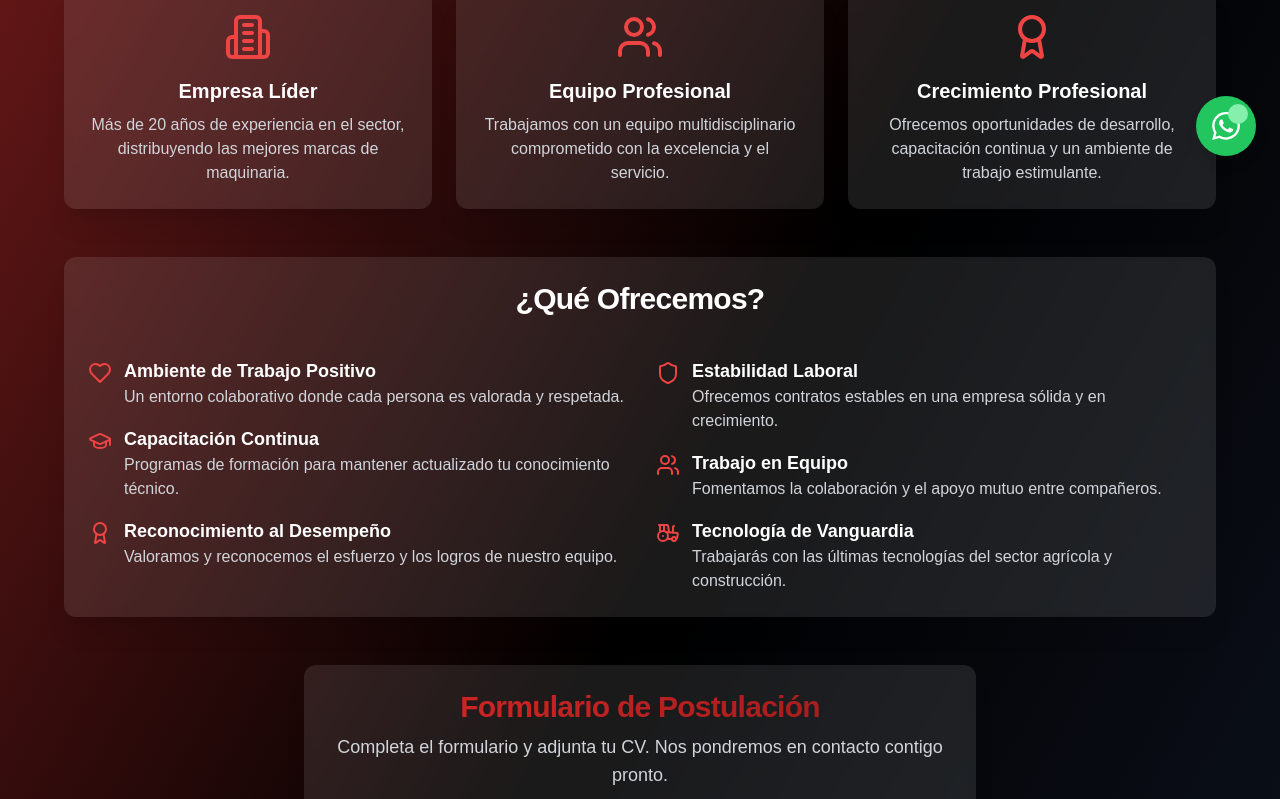
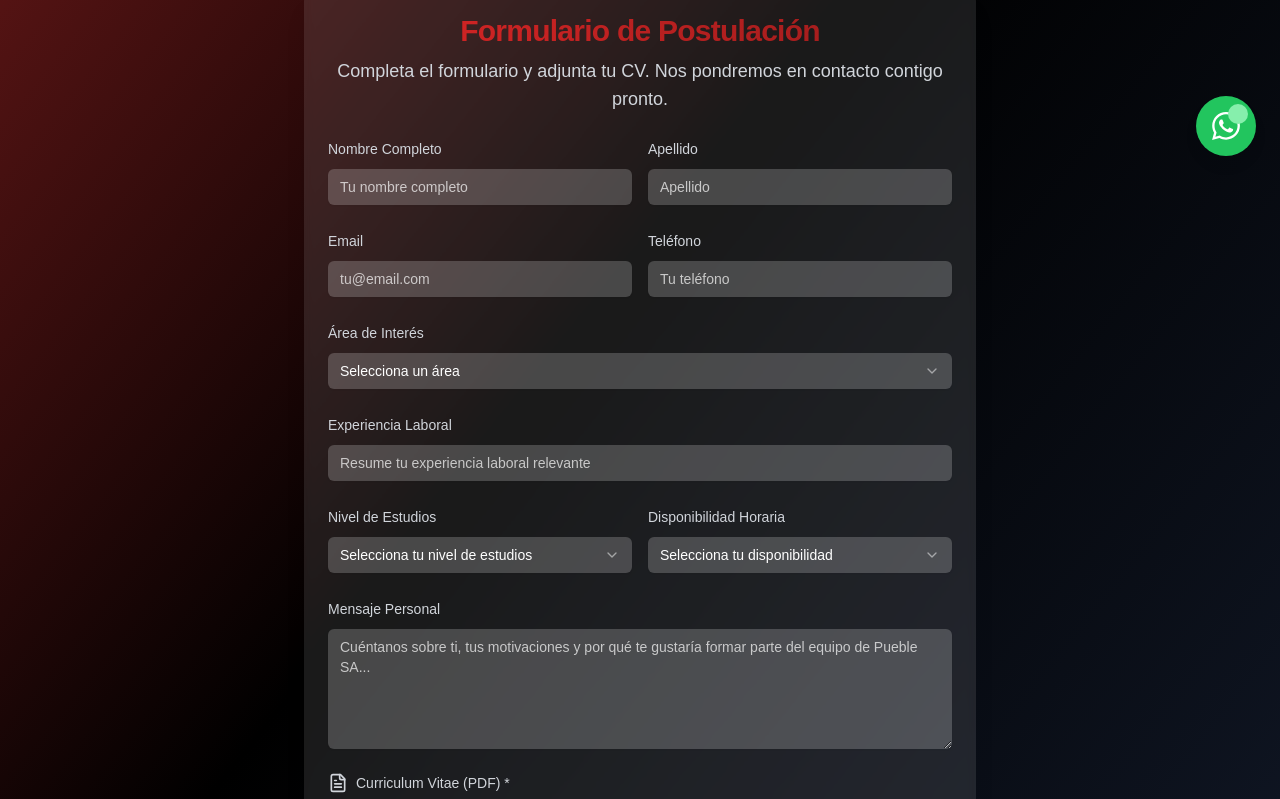
Before and after one commit to Pietro923/Landing-Page-Pueble, a Next.js app: page /trabaja-con-nosotros in a window 1280 px wide. Shown: the part 620-1419 px from the top of the page. Built offline with nearby package versions, Linux system fonts and the light colour scheme.

Commit message:
fix del fix del fix del fix

```diff
--- a/next.config.ts
+++ b/next.config.ts
@@ -1,7 +1,7 @@
 import type { NextConfig } from "next";
 
 const nextConfig: NextConfig = {
-  //output: 'export',
+  output: 'export',
   images: {
     unoptimized: true,
   },
--- a/src/app/trabaja-con-nosotros/page.tsx
+++ b/src/app/trabaja-con-nosotros/page.tsx
@@ -1,3 +1,4 @@
+// src/app/trabaja-con-nosotros/page.tsx
 'use client';
 import { useState } from "react";
 import { Button } from "@/components/ui/button";
@@ -13,8 +14,8 @@ import {
   SelectTrigger,
   SelectValue,
 } from "@/components/ui/select";
-import { Upload, Mail, User, FileText, Briefcase, Phone, GraduationCap, Clock, Tractor, Building2, Users, Award, Heart, Shield } from 'lucide-react';
-import { motion } from "framer-motion";
+import { Upload, FileText, Loader2, CheckCircle2, AlertCircle } from 'lucide-react';
+import { motion, AnimatePresence } from "framer-motion";
 import { useToast } from "@/hooks/use-toast";
 
 export default function TrabajaConNosotros() {
@@ -29,10 +30,10 @@ export default function TrabajaConNosotros() {
     nivelEstudio: "",
     disponibilidad: "",
     mensaje: "",
-    cv: null as File | null,
   });
+  const [cvFile, setCvFile] = useState<File | null>(null);
+  const [fileName, setFileName] = useState("");
   const [isSubmitting, setIsSubmitting] = useState(false);
-  const [fileName, setFileName] = useState("");
   const [submitStatus, setSubmitStatus] = useState<'idle' | 'success' | 'error'>('idle');
 
   const areasInteres = [
@@ -67,10 +68,14 @@ export default function TrabajaConNosotros() {
     const file = e.target.files?.[0];
     if (file) {
       if (file.type === "application/pdf" && file.size <= 10 * 1024 * 1024) {
-        setFormData({ ...formData, cv: file });
+        setCvFile(file);
         setFileName(file.name);
       } else {
-        alert("Por favor, sube un archivo PDF válido (máximo 10MB).");
+        toast({
+          variant: "destructive",
+          title: "Archivo inválido",
+          description: "Por favor, sube un archivo PDF válido (máximo 10MB).",
+        });
         e.target.value = '';
       }
     }
@@ -82,26 +87,46 @@ export default function TrabajaConNosotros() {
 
   const handleSubmit = async (e: React.FormEvent) => {
     e.preventDefault();
+
+    if (!cvFile) {
+      toast({
+        variant: "destructive",
+        title: "CV requerido",
+        description: "Debes adjuntar tu CV en formato PDF.",
+      });
+      return;
+    }
+
     setIsSubmitting(true);
+    setSubmitStatus('idle');
 
     try {
-      const form = e.target as HTMLFormElement;
-      const formData = new FormData(form);
+      // Crear FormData para enviar archivo
+      const submitFormData = new FormData();
+      Object.entries(formData).forEach(([key, value]) => {
+        submitFormData.append(key, value);
+      });
+      submitFormData.append('cv', cvFile);
 
-      const response = await fetch(form.action, {
+      const response = await fetch('/api/job-application', {
         method: 'POST',
-        body: formData,
-        mode: 'no-cors'
+        body: submitFormData,
       });
 
+      const data = await response.json();
+
+      if (!response.ok) {
+        throw new Error(data.error || 'Error al enviar la postulación');
+      }
+
+      // Éxito
+      setSubmitStatus('success');
       toast({
-        title: "Postulación enviada",
-        description: "Gracias por tu interés. Nos pondremos en contacto contigo pronto.",
+        title: "✅ Postulación enviada",
+        description: "Gracias por tu interés. Revisaremos tu postulación y nos pondremos en contacto contigo pronto.",
       });
 
-      setSubmitStatus('success');
-
-      setTimeout(() => {
+      // Limpiar formulario
       setFormData({
         nombre: "",
         apellido: "",
@@ -112,29 +137,31 @@ export default function TrabajaConNosotros() {
         nivelEstudio: "",
         disponibilidad: "",
         mensaje: "",
-          cv: null,
       });
+      setCvFile(null);
       setFileName("");
-        setIsSubmitting(false);
-      }, 2000);
+
+      // Resetear estado después de 5 segundos
+      setTimeout(() => {
+        setSubmitStatus('idle');
+      }, 5000);
 
     } catch (error) {
+      setSubmitStatus('error');
       toast({
         variant: "destructive",
-        title: "Error",
-        description: "Hubo un problema al enviar tu postulación. Por favor, inténtalo de nuevo.",
+        title: "❌ Error",
+        description: error instanceof Error ? error.message : "Hubo un problema al enviar tu postulación. Por favor, inténtalo de nuevo.",
       });
-      setSubmitStatus('error');
+    } finally {
       setIsSubmitting(false);
     }
-
-    setTimeout(() => setSubmitStatus('idle'), 3000);
   };
 
   return (
     <div className="min-h-screen bg-gradient-to-br from-red-900 via-black to-gray-900 py-5 px-4 sm:px-6 lg:px-8">
       <div className="max-w-6xl mx-auto">
-        {/* Header Section */}
+        {/* Header Section - Sin cambios */}
         <motion.div
           initial={{ opacity: 0, y: -20 }}
           animate={{ opacity: 1, y: 0 }}
@@ -149,7 +176,6 @@ export default function TrabajaConNosotros() {
               height={160}
             />
           </div>
-
 
           <motion.h2
             initial={{ opacity: 0 }}
@@ -172,113 +198,6 @@ export default function TrabajaConNosotros() {
           </motion.p>
         </motion.div>
 
-        {/* Company Info Cards */}
-        <motion.div
-          initial={{ opacity: 0, y: 20 }}
-          animate={{ opacity: 1, y: 0 }}
-          transition={{ delay: 0.2, duration: 0.6 }}
-          className="grid md:grid-cols-3 gap-6 mb-12"
-        >
-          <Card className="bg-white/10 backdrop-blur-sm border-0 shadow-xl">
-            <CardContent className="p-6 text-center">
-              <Building2 className="h-12 w-12 text-red-500 mx-auto mb-4" />
-              <h3 className="text-xl font-bold text-white mb-2">Empresa Líder</h3>
-              <p className="text-gray-300">
-                Más de 20 años de experiencia en el sector, distribuyendo las mejores marcas de maquinaria.
-              </p>
-            </CardContent>
-          </Card>
-
-          <Card className="bg-white/10 backdrop-blur-sm border-0 shadow-xl">
-            <CardContent className="p-6 text-center">
-              <Users className="h-12 w-12 text-red-500 mx-auto mb-4" />
-              <h3 className="text-xl font-bold text-white mb-2">Equipo Profesional</h3>
-              <p className="text-gray-300">
-                Trabajamos con un equipo multidisciplinario comprometido con la excelencia y el servicio.
-              </p>
-            </CardContent>
-          </Card>
-
-          <Card className="bg-white/10 backdrop-blur-sm border-0 shadow-xl">
-            <CardContent className="p-6 text-center">
-              <Award className="h-12 w-12 text-red-500 mx-auto mb-4" />
-              <h3 className="text-xl font-bold text-white mb-2">Crecimiento Profesional</h3>
-              <p className="text-gray-300">
-                Ofrecemos oportunidades de desarrollo, capacitación continua y un ambiente de trabajo estimulante.
-              </p>
-            </CardContent>
-          </Card>
-        </motion.div>
-
-        {/* What We Offer Section */}
-        <motion.div
-          initial={{ opacity: 0, y: 20 }}
-          animate={{ opacity: 1, y: 0 }}
-          transition={{ delay: 0.4, duration: 0.6 }}
-          className="mb-12"
-        >
-          <Card className="bg-white/10 backdrop-blur-sm border-0 shadow-xl">
-            <CardHeader className="text-center">
-              <CardTitle className="text-3xl font-bold text-white mb-4">¿Qué Ofrecemos?</CardTitle>
-            </CardHeader>
-            <CardContent>
-              <div className="grid md:grid-cols-2 gap-8">
-                <div className="space-y-4">
-                  <div className="flex items-start space-x-3">
-                    <Heart className="h-6 w-6 text-red-500 mt-1 flex-shrink-0" />
-                    <div>
-                      <h4 className="text-lg font-semibold text-white">Ambiente de Trabajo Positivo</h4>
-                      <p className="text-gray-300">Un entorno colaborativo donde cada persona es valorada y respetada.</p>
-                    </div>
-                  </div>
-
-                  <div className="flex items-start space-x-3">
-                    <GraduationCap className="h-6 w-6 text-red-500 mt-1 flex-shrink-0" />
-                    <div>
-                      <h4 className="text-lg font-semibold text-white">Capacitación Continua</h4>
-                      <p className="text-gray-300">Programas de formación para mantener actualizado tu conocimiento técnico.</p>
-                    </div>
-                  </div>
-
-                  <div className="flex items-start space-x-3">
-                    <Award className="h-6 w-6 text-red-500 mt-1 flex-shrink-0" />
-                    <div>
-                      <h4 className="text-lg font-semibold text-white">Reconocimiento al Desempeño</h4>
-                      <p className="text-gray-300">Valoramos y reconocemos el esfuerzo y los logros de nuestro equipo.</p>
-                    </div>
-                  </div>
-                </div>
-
-                <div className="space-y-4">
-                  <div className="flex items-start space-x-3">
-                    <Shield className="h-6 w-6 text-red-500 mt-1 flex-shrink-0" />
-                    <div>
-                      <h4 className="text-lg font-semibold text-white">Estabilidad Laboral</h4>
-                      <p className="text-gray-300">Ofrecemos contratos estables en una empresa sólida y en crecimiento.</p>
-                    </div>
-                  </div>
-
-                  <div className="flex items-start space-x-3">
-                    <Users className="h-6 w-6 text-red-500 mt-1 flex-shrink-0" />
-                    <div>
-                      <h4 className="text-lg font-semibold text-white">Trabajo en Equipo</h4>
-                      <p className="text-gray-300">Fomentamos la colaboración y el apoyo mutuo entre compañeros.</p>
-                    </div>
-                  </div>
-
-                  <div className="flex items-start space-x-3">
-                    <Tractor className="h-6 w-6 text-red-500 mt-1 flex-shrink-0" />
-                    <div>
-                      <h4 className="text-lg font-semibold text-white">Tecnología de Vanguardia</h4>
-                      <p className="text-gray-300">Trabajarás con las últimas tecnologías del sector agrícola y construcción.</p>
-                    </div>
-                  </div>
-                </div>
-              </div>
-            </CardContent>
-          </Card>
-        </motion.div>
-
         {/* Application Form */}
         <motion.div
           initial={{ opacity: 0, y: 20 }}
@@ -296,20 +215,10 @@ export default function TrabajaConNosotros() {
               </CardDescription>
             </CardHeader>
             <CardContent>
-              <div className="space-y-6">
-                {/* Campos ocultos para configuración de FormSubmit */}
-                <input type="hidden" name="_subject" value="Nueva postulación laboral - Pueble SA" />
-                <input type="hidden" name="_template" value="table" />
-                <input type="hidden" name="_captcha" value="false" />
-                <input type="hidden" name="_next" value="" />
-                <input type="hidden" name="_autoresponse" value="Gracias por tu postulación en Pueble SA. Hemos recibido tu información y pronto nos pondremos en contacto contigo para continuar con el proceso de selección." />
-                <input type="hidden" name="_replyto" value={formData.email} />
-
+              <form onSubmit={handleSubmit} className="space-y-6">
                 <div className="grid grid-cols-1 md:grid-cols-2 gap-4">
                   <div className="space-y-2">
                     <Label htmlFor="nombre" className="text-gray-300">Nombre Completo</Label>
-                    <div className="relative">
-                      <User className="absolute left-3 top-2 h-5 w-5 text-gray-400" />
                     <Input
                       id="nombre"
                       type="text"
@@ -317,15 +226,13 @@ export default function TrabajaConNosotros() {
                       placeholder="Tu nombre completo"
                       value={formData.nombre}
                       onChange={handleChange}
-                        className="pl-10 bg-white/20 text-white border-0 focus:ring-2 focus:ring-red-500 [&::placeholder]:text-white/70"
+                      className="bg-white/20 text-white border-0 focus:ring-2 focus:ring-red-500 [&::placeholder]:text-white/70"
                       required
+                      disabled={isSubmitting}
                     />
-                    </div>
                   </div>
                   <div className="space-y-2">
                     <Label htmlFor="apellido" className="text-gray-300">Apellido</Label>
-                    <div className="relative">
-                      <User className="absolute left-3 top-2 h-5 w-5 text-gray-400" />
                     <Input
                       id="apellido"
                       type="text"
@@ -333,18 +240,16 @@ export default function TrabajaConNosotros() {
                       placeholder="Apellido"
                       value={formData.apellido}
                       onChange={handleChange}
-                        className="pl-10 bg-white/20 text-white border-0 focus:ring-2 focus:ring-red-500 [&::placeholder]:text-white/70"
+                      className="bg-white/20 text-white border-0 focus:ring-2 focus:ring-red-500 [&::placeholder]:text-white/70"
                       required
+                      disabled={isSubmitting}
                     />
-                    </div>
                   </div>
                 </div>
 
                 <div className="grid grid-cols-1 md:grid-cols-2 gap-4">
                   <div className="space-y-2">
                     <Label htmlFor="email" className="text-gray-300">Email</Label>
-                    <div className="relative">
-                      <Mail className="absolute left-3 top-2 h-5 w-5 text-gray-400" />
                     <Input
                       id="email"
                       type="email"
@@ -352,15 +257,13 @@ export default function TrabajaConNosotros() {
                       placeholder="tu@email.com"
                       value={formData.email}
                       onChange={handleChange}
-                        className="pl-10 bg-white/20 text-white border-0 focus:ring-2 focus:ring-red-500 [&::placeholder]:text-white/70"
+                      className="bg-white/20 text-white border-0 focus:ring-2 focus:ring-red-500 [&::placeholder]:text-white/70"
                       required
+                      disabled={isSubmitting}
                     />
-                    </div>
                   </div>
                   <div className="space-y-2">
                     <Label htmlFor="telefono" className="text-gray-300">Teléfono</Label>
-                    <div className="relative">
-                      <Phone className="absolute left-3 top-2 h-5 w-5 text-gray-400" />
                     <Input
                       id="telefono"
                       type="tel"
@@ -368,10 +271,10 @@ export default function TrabajaConNosotros() {
                       placeholder="Tu teléfono"
                       value={formData.telefono}
                       onChange={handleChange}
-                        className="pl-10 bg-white/20 text-white border-0 focus:ring-2 focus:ring-red-500 [&::placeholder]:text-white/70"
+                      className="bg-white/20 text-white border-0 focus:ring-2 focus:ring-red-500 [&::placeholder]:text-white/70"
                       required
+                      disabled={isSubmitting}
                     />
-                    </div>
                   </div>
                 </div>
 
@@ -380,11 +283,12 @@ export default function TrabajaConNosotros() {
                   <Select
                     onValueChange={handleSelectChange('areaInteres')}
                     value={formData.areaInteres}
+                    disabled={isSubmitting}
                   >
                     <SelectTrigger className="w-full bg-white/20 text-white placeholder-gray-300 border-0 focus:ring-2 focus:ring-red-500">
                       <SelectValue placeholder="Selecciona un área" />
                     </SelectTrigger>
-                    <SelectContent className="bg-white/20 backdrop-blur-sm border-0 text-gray-300">
+                    <SelectContent className="bg-gray-800 border-0 text-gray-300">
                       {areasInteres.map((area) => (
                         <SelectItem key={area} value={area} className="hover:bg-white/10">
                           {area}
@@ -392,17 +296,10 @@ export default function TrabajaConNosotros() {
                       ))}
                     </SelectContent>
                   </Select>
-                  <Input
-                    type="hidden"
-                    name="areaInteres"
-                    value={formData.areaInteres}
-                  />
                 </div>
 
                 <div className="space-y-2">
                   <Label htmlFor="experiencia" className="text-gray-300">Experiencia Laboral</Label>
-                  <div className="relative">
-                    <Briefcase className="absolute left-3 top-2 h-5 w-5 text-gray-400" />
                   <Input
                     id="experiencia"
                     type="text"
@@ -410,25 +307,24 @@ export default function TrabajaConNosotros() {
                     placeholder="Resume tu experiencia laboral relevante"
                     value={formData.experiencia}
                     onChange={handleChange}
-                      className="pl-10 bg-white/20 text-white border-0 focus:ring-2 focus:ring-red-500 [&::placeholder]:text-white/70"
+                    className="bg-white/20 text-white border-0 focus:ring-2 focus:ring-red-500 [&::placeholder]:text-white/70"
                     required
+                    disabled={isSubmitting}
                   />
-                  </div>
                 </div>
 
                 <div className="grid grid-cols-1 md:grid-cols-2 gap-4">
                   <div className="space-y-2">
                     <Label htmlFor="nivelEstudio" className="text-gray-300">Nivel de Estudios</Label>
-                    <div className="relative">
-                      <GraduationCap className="absolute left-3 top-2 h-5 w-5 text-gray-400" />
                     <Select
                       onValueChange={handleSelectChange('nivelEstudio')}
                       value={formData.nivelEstudio}
+                      disabled={isSubmitting}
                     >
-                        <SelectTrigger className="w-full pl-10 bg-white/20 text-white placeholder-gray-300 border-0 focus:ring-2 focus:ring-red-500">
+                      <SelectTrigger className="w-full bg-white/20 text-white placeholder-gray-300 border-0 focus:ring-2 focus:ring-red-500">
                         <SelectValue placeholder="Selecciona tu nivel de estudios" />
                       </SelectTrigger>
-                        <SelectContent className="bg-white/20 backdrop-blur-sm border-0 text-gray-300">
+                      <SelectContent className="bg-gray-800 border-0 text-gray-300">
                         {nivelesEstudio.map((nivel) => (
                           <SelectItem key={nivel} value={nivel} className="hover:bg-white/10">
                             {nivel}
@@ -436,25 +332,18 @@ export default function TrabajaConNosotros() {
                         ))}
                       </SelectContent>
                     </Select>
-                      <Input
-                        type="hidden"
-                        name="nivelEstudio"
-                        value={formData.nivelEstudio}
-                      />
-                    </div>
                   </div>
                   <div className="space-y-2">
                     <Label htmlFor="disponibilidad" className="text-gray-300">Disponibilidad Horaria</Label>
-                    <div className="relative">
-                      <Clock className="absolute left-3 top-2 h-5 w-5 text-gray-400" />
                     <Select
                       onValueChange={handleSelectChange('disponibilidad')}
                       value={formData.disponibilidad}
+                      disabled={isSubmitting}
                     >
-                        <SelectTrigger className="w-full pl-10 bg-white/20 text-white placeholder-gray-300 border-0 focus:ring-2 focus:ring-red-500">
+                      <SelectTrigger className="w-full bg-white/20 text-white placeholder-gray-300 border-0 focus:ring-2 focus:ring-red-500">
                         <SelectValue placeholder="Selecciona tu disponibilidad" />
                       </SelectTrigger>
-                        <SelectContent className="bg-white/20 backdrop-blur-sm border-0 text-gray-300">
+                      <SelectContent className="bg-gray-800 border-0 text-gray-300">
                         {disponibilidadHoraria.map((disponibilidad) => (
                           <SelectItem key={disponibilidad} value={disponibilidad} className="hover:bg-white/10">
                             {disponibilidad}
@@ -462,12 +351,6 @@ export default function TrabajaConNosotros() {
                         ))}
                       </SelectContent>
                     </Select>
-                      <Input
-                        type="hidden"
-                        name="disponibilidad"
-                        value={formData.disponibilidad}
-                      />
-                    </div>
                   </div>
                 </div>
 
@@ -481,24 +364,25 @@ export default function TrabajaConNosotros() {
                     onChange={handleChange}
                     className="min-h-[120px] bg-white/20 text-white border-0 focus:ring-2 focus:ring-red-500 [&::placeholder]:text-white/70"
                     required
+                    disabled={isSubmitting}
                   />
                 </div>
 
                 <div className="space-y-2">
                   <Label htmlFor="cv" className="text-gray-300 flex items-center gap-2">
                     <FileText className="h-5 w-5" />
-                    Curriculum Vitae (PDF)
+                    Curriculum Vitae (PDF) *
                   </Label>
                   <div className="relative">
                     <div className="relative border-2 border-dashed border-gray-400 rounded-lg p-6 hover:border-red-500 transition-colors">
                       <Input
                         id="cv"
                         type="file"
-                        name="attachment"
                         accept=".pdf"
                         onChange={handleFileChange}
                         className="absolute inset-0 w-full h-full opacity-0 cursor-pointer z-10"
                         required
+                        disabled={isSubmitting}
                       />
                       <div className="text-center">
                         {fileName ? (
@@ -535,29 +419,37 @@ export default function TrabajaConNosotros() {
                 </div>
 
                 <Button
-                  onClick={handleSubmit}
+                  type="submit"
                   className="w-full bg-red-600 hover:bg-red-700 text-white font-medium py-3 rounded-lg transition-all duration-200 flex items-center justify-center gap-2"
                   disabled={isSubmitting}
                 >
                   {isSubmitting ? (
                     <>
-                      <Upload className="animate-bounce" />
+                      <Loader2 className="animate-spin w-5 h-5" />
                       Enviando Postulación...
+                    </>
+                  ) : submitStatus === 'success' ? (
+                    <>
+                      <CheckCircle2 className="w-5 h-5" />
+                      ¡Enviado Exitosamente!
                     </>
                   ) : (
                     <>
-                      <Upload />
+                      <Upload className="w-5 h-5" />
                       Enviar Postulación
                     </>
                   )}
                 </Button>
 
+                <AnimatePresence>
                   {submitStatus === 'success' && (
                     <motion.div
                       initial={{ opacity: 0, scale: 0.8 }}
                       animate={{ opacity: 1, scale: 1 }}
+                      exit={{ opacity: 0, scale: 0.8 }}
                       className="text-center p-4 bg-green-600/20 rounded-lg border border-green-500/30"
                     >
+                      <CheckCircle2 className="w-12 h-12 mx-auto text-green-400 mb-2" />
                       <p className="text-green-400 font-medium">
                         ¡Postulación enviada con éxito!
                       </p>
@@ -571,8 +463,10 @@ export default function TrabajaConNosotros() {
                     <motion.div
                       initial={{ opacity: 0, scale: 0.8 }}
                       animate={{ opacity: 1, scale: 1 }}
+                      exit={{ opacity: 0, scale: 0.8 }}
                       className="text-center p-4 bg-red-600/20 rounded-lg border border-red-500/30"
                     >
+                      <AlertCircle className="w-12 h-12 mx-auto text-red-400 mb-2" />
                       <p className="text-red-400 font-medium">
                         Hubo un error al enviar tu postulación
                       </p>
@@ -581,7 +475,8 @@ export default function TrabajaConNosotros() {
                       </p>
                     </motion.div>
                   )}
-                </div>
+                </AnimatePresence>
+              </form>
             </CardContent>
           </Card>
         </motion.div>
```
Lines whose indentation alone changed are shown as unchanged.
